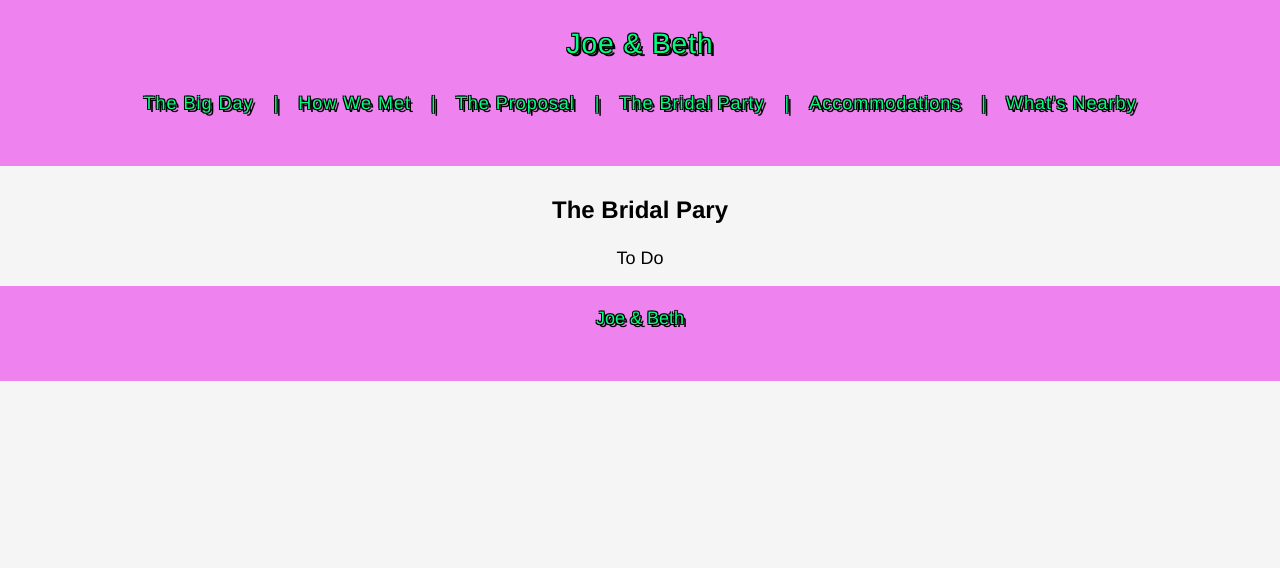
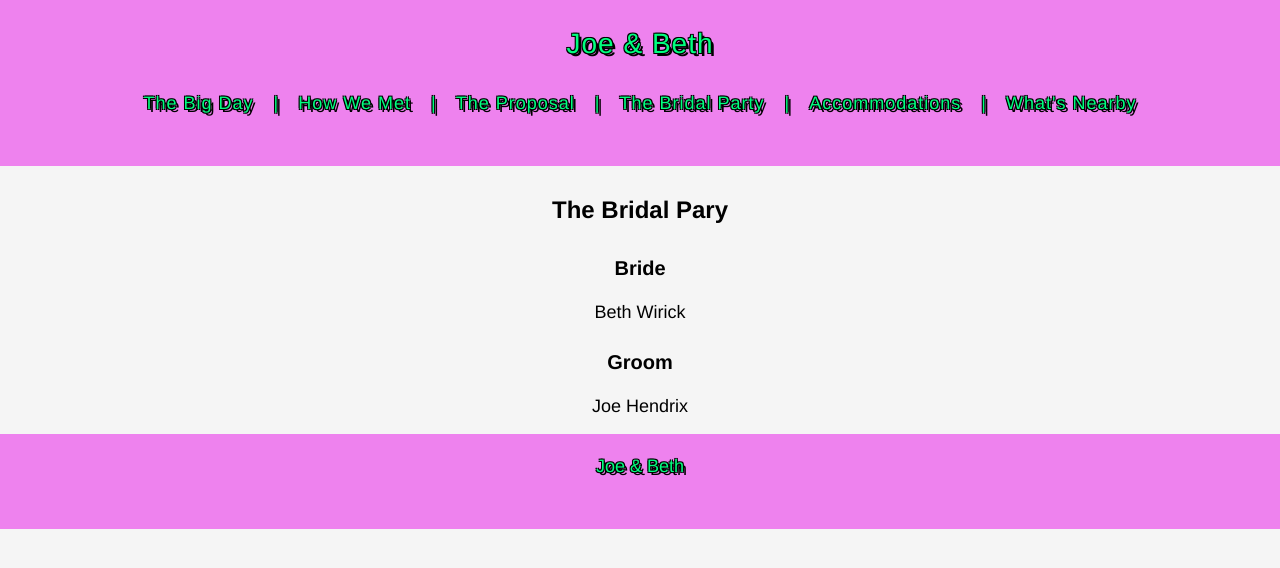
Before and after one commit to joeandbeth2017/joeandbeth2017.github.io, a Jekyll site: the page built from bridalparty.md, in a window 1280 px wide. Shown: the top 568 px of the page. Built offline with Jekyll 4.4.1, drawn with Linux system fonts in a browser that asks for light colours.

Commit message:
bridalparty.md

```diff
--- a/bridalparty.md
+++ b/bridalparty.md
@@ -4,4 +4,10 @@ title: The Bridal Pary
 permalink: /bridalparty/
 ---
 
-To Do
+### Bride
+
+Beth Wirick
+
+### Groom
+
+Joe Hendrix
```
